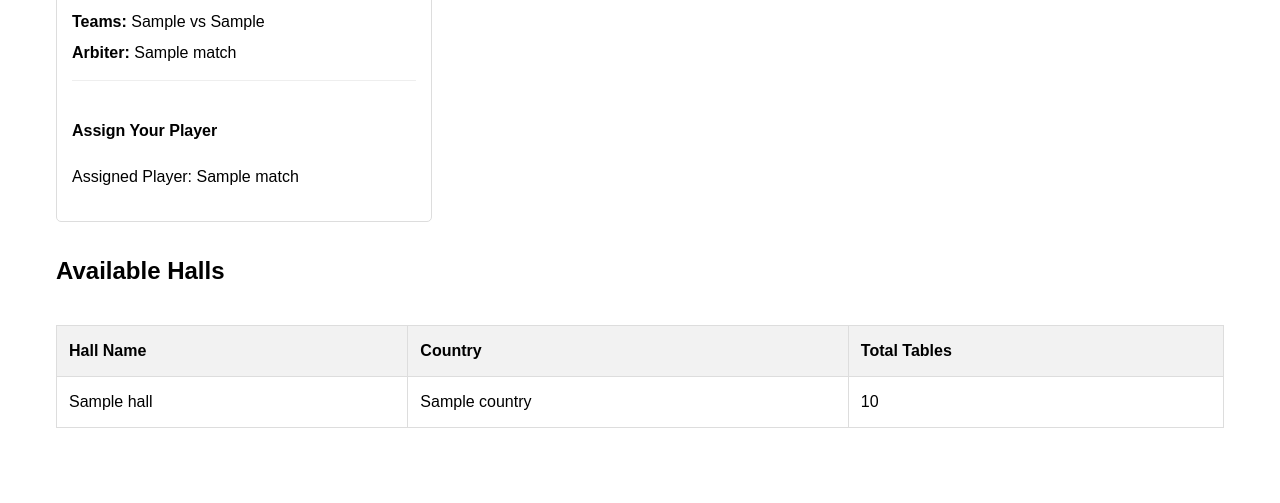
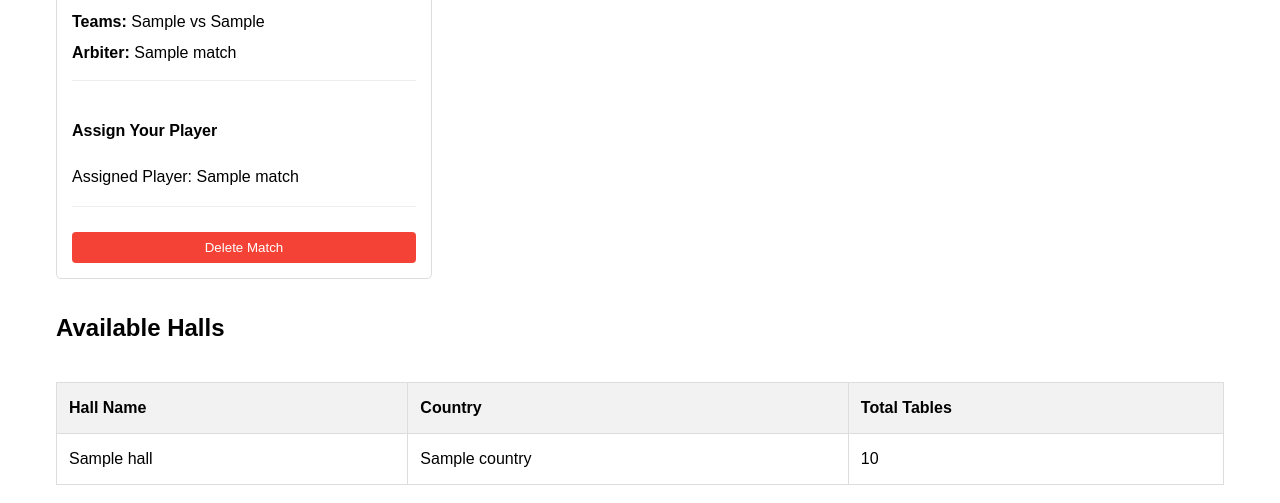
Before and after one commit to berkaybilen/chess, a Django app: template chessdb_project/chessapp/templates/dashboard_coach.html in a window 1280 px wide. Shown: the part 1255-1758 px from the top of the page. Before the commit the page ends 1683 px from the top, so only its background shows below. Run offline with Django 5.2, Linux system fonts and the light colour scheme; the template is opened without the code that fills it: most values are stand-ins (such as "Sample title", 1, 10 or a date in 2020).

Commit message:
delete button

```diff
--- a/chessdb_project/chessapp/templates/dashboard_coach.html
+++ b/chessdb_project/chessapp/templates/dashboard_coach.html
@@ -122,6 +122,13 @@
                 <p>Assigned Player: {{ match.black_player_name }}</p>
                 {% endif %}
                 {% endif %}
+            </div>
+            <div class="delete-match">
+                <form method="POST" action="/delete_match/{{ user.username }}/{{ match.id }}/"
+                    onsubmit="return confirm('Are you sure you want to delete this match? This action cannot be undone.');">
+                    {% csrf_token %}
+                    <button type="submit" class="delete-btn">Delete Match</button>
+                </form>
             </div>
         </div>
         {% empty %}
@@ -289,6 +296,27 @@
     .halls-table tr:hover {
         background-color: #f1f1f1;
     }
+
+    .delete-btn {
+        background-color: #f44336;
+        color: white;
+        padding: 8px 12px;
+        border: none;
+        border-radius: 4px;
+        cursor: pointer;
+        width: 100%;
+        margin-top: 10px;
+    }
+
+    .delete-btn:hover {
+        background-color: #d32f2f;
+    }
+
+    .delete-match {
+        margin-top: 15px;
+        border-top: 1px solid #eee;
+        padding-top: 15px;
+    }
 </style>
 
 {% block extra_js %}
--- a/chessdb_project/chessapp/urls.py
+++ b/chessdb_project/chessapp/urls.py
@@ -8,6 +8,7 @@ urlpatterns = [
     path('dashboard/<str:role>/<str:username>/', views.dashboard_view, name='dashboard'),
     path('create_match/<str:username>/', views.create_match, name='create_match'),
     path('assign_player/<str:username>/<int:match_id>/', views.assign_player, name='assign_player'),
+    path('delete_match/<str:username>/<int:match_id>/', views.delete_match, name='delete_match'),
     path('add_user/<str:username>/', views.add_user, name='add_user'),
     path('rename_hall/<str:username>/', views.rename_hall, name='rename_hall'),
 ]
```
Also changed, not shown: chessdb_project/chessapp/views.py (+63 -0 lines).
